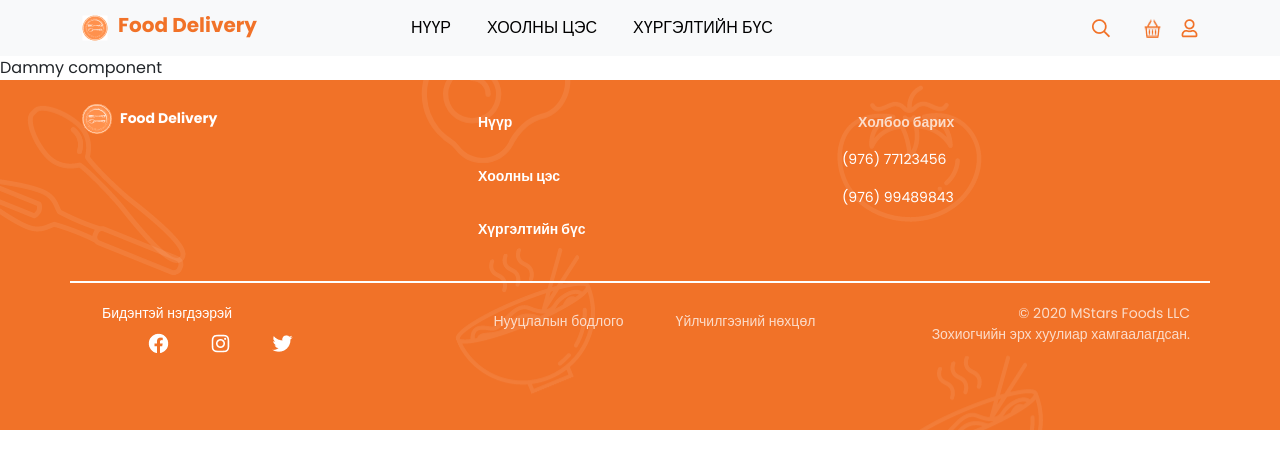
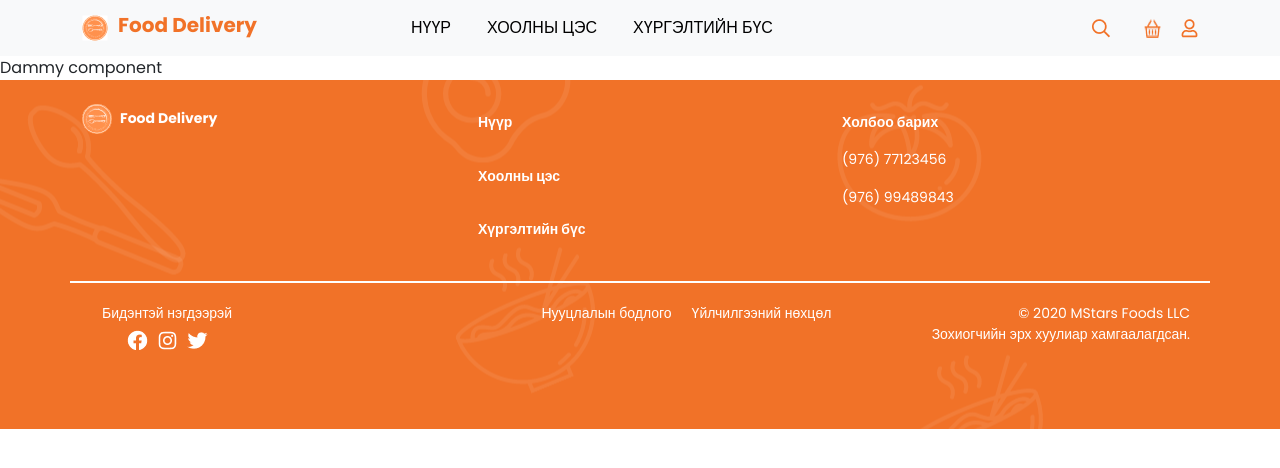
Before and after one commit to khangaikhuu-mstars/div_delivery_web_app, a React (Create React App) app in the folder project/: page /Area in a window 1280 px wide. Shown: the top 468 px of the page. Built offline with nearby package versions, Linux system fonts and the light colour scheme.

Commit message:
#32 [fix] footer.js files css

```diff
--- a/project/src/component/Footer.js
+++ b/project/src/component/Footer.js
@@ -30,8 +30,8 @@ export default function Footer() {
             </ul>
           </div>
           <div className="col">
-            <Nav.Link href="">
-              <p className="call fw-bold text-white mb-2">Холбоо барих </p>
+            <Nav.Link href="" className="ps-0">
+              <p className="call fw-bold mb-2 text-white">Холбоо барих </p>
             </Nav.Link>
             <ul className="p-0 text-white">
               <li>(976) 77123456</li>
--- a/project/src/css/footer.css
+++ b/project/src/css/footer.css
@@ -12,6 +12,9 @@
     text-decoration: none;
     color: #fff;
 }
+.nav-link p{
+    opacity: 1;
+}
 
 .list-unstyle ul li {
     color: #fff;
@@ -21,6 +24,14 @@
 .copyright{
     font-size: 12px;
 }
+.copyright p{
+    opacity: 1;
+}
+.about-and-policy a{
+    padding: 0;
+    color: white;
+}
+
 
 @media only screen and (max-width: 768px) {
 
@@ -31,7 +42,7 @@
     .social-icons {
         display: flex;
         justify-content: center;
-        padding: 10px;
+        padding: 10px !important;
         border-bottom: 2px solid white;
     }
 
@@ -72,17 +83,15 @@
         padding-right: 20px;
     }
 
-    .social-icons a img {
-        padding-right: 10px;
-    }
-
     .connect-we {
         display: block;
     }
-
+    .social-icons .nav-link{
+        padding: 5px !important;
+    }
     .social-icons {
         display: flex;
         justify-content: start;
-        padding-left: 30px;
+        padding-left: 20px;
     }
 }
```
